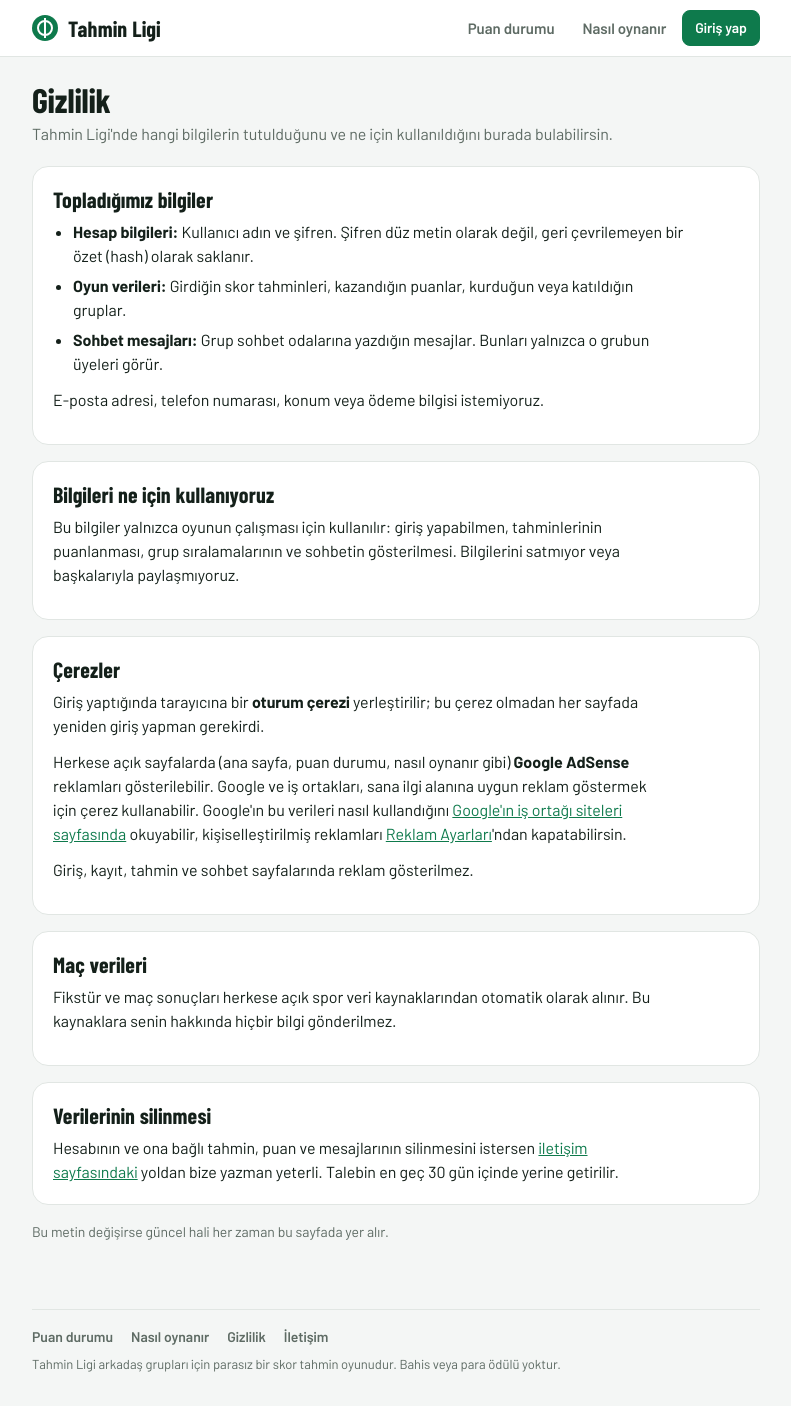
After one commit to elcuman/toto14, a Flask app: page /gizlilik in a window 1280 px wide. The commit adds this page. Shown: the whole page, without its empty margins (244-1035 px from the left). Run offline with Flask 3, Linux system fonts and the light colour scheme.

Commit message:
Herkese açık sayfalar: tanıtım ana sayfası, nasıl oynanır, gizlilik, iletişim, robots/sitemap
Puan durumu girişsiz açıldı; AdSense yalnızca içerik sayfalarında yükleniyor.

Co-Authored-By: Claude Opus 5.5 <noreply@anthropic.com>
Claude-Session: https://claude.ai/code/session_01Mw4Y2GanMVYCANHuGDK6Ru

```diff
--- a/app.py
+++ b/app.py
@@ -1875,9 +1875,61 @@ def ads_txt():
 
 @app.route("/")
 def index():
+    """Girişli kullanıcı panele gider; girişsiz ziyaretçi herkese açık tanıtım sayfasını görür."""
     if current_user.is_authenticated:
         return redirect(url_for("dashboard"))
-    return redirect(url_for("giris"))
+    try:
+        ozet = lig_puan_tablosu_hesapla(SUPER_LIG_ID)[:6]
+    except Exception:
+        db.session.rollback()
+        ozet = []
+    now = utc_now_naive()
+    yaklasan = Mac.query.filter(
+        Mac.lig_id.in_(gosterilecek_lig_id_listesi()), Mac.baslangic.isnot(None), Mac.baslangic > now,
+        ~Mac.durum.in_(["bitti", "iptal", "ertelendi"]),
+    ).order_by(Mac.baslangic.asc()).limit(5).all()
+    return render_template("anasayfa.html", ozet=ozet, yaklasan=yaklasan)
+
+
+# ------------------------------------------------------------
+# HERKESE AÇIK BİLGİ SAYFALARI
+# ------------------------------------------------------------
+ILETISIM_EPOSTA = os.getenv("ILETISIM_EPOSTA", "").strip()
+
+
+@app.route("/nasil-oynanir")
+def nasil_oynanir():
+    return render_template("nasil_oynanir.html")
+
+
+@app.route("/gizlilik")
+def gizlilik():
+    return render_template("gizlilik.html", iletisim_eposta=ILETISIM_EPOSTA)
+
+
+@app.route("/iletisim")
+def iletisim():
+    return render_template("iletisim.html", iletisim_eposta=ILETISIM_EPOSTA)
+
+
+@app.route("/robots.txt")
+def robots_txt():
+    satirlar = [
+        "User-agent: *",
+        "Allow: /$", "Allow: /puan-durumu", "Allow: /nasil-oynanir", "Allow: /gizlilik", "Allow: /iletisim",
+        "Disallow: /admin", "Disallow: /cron", "Disallow: /grup", "Disallow: /sohbet", "Disallow: /api",
+        "", f"Sitemap: {request.url_root.rstrip('/')}/sitemap.xml",
+    ]
+    return Response("\n".join(satirlar) + "\n", mimetype="text/plain")
+
+
+@app.route("/sitemap.xml")
+def sitemap_xml():
+    kok = request.url_root.rstrip("/")
+    sayfalar = ["/", "/puan-durumu", "/nasil-oynanir", "/gizlilik", "/iletisim"]
+    govde = "".join(f"<url><loc>{kok}{s}</loc></url>" for s in sayfalar)
+    xml = f'<?xml version="1.0" encoding="UTF-8"?><urlset xmlns="http://www.sitemaps.org/schemas/sitemap/0.9">{govde}</urlset>'
+    return Response(xml, mimetype="application/xml")
 
 
 @app.route("/kayit", methods=["GET", "POST"])
@@ -3314,8 +3366,8 @@ def _espn_turkiye_grubu():
 
 
 @app.route("/puan-durumu")
-@login_required
 def puan_durumu():
+    """Herkese açık: girişsiz ziyaretçiler de liglerin puan tablosunu görebilir."""
     sekmeler = []
     for kod, bilgi in LEAGUES.items():
         if bilgi["id"] not in gosterilecek_lig_id_listesi():
--- a/templates/base.html
+++ b/templates/base.html
@@ -10,8 +10,11 @@
 <link rel="preconnect" href="https://fonts.gstatic.com" crossorigin>
 <link href="https://fonts.googleapis.com/css2?family=Barlow+Condensed:wght@500;600;700&family=Barlow:wght@400;500;600;700&display=swap" rel="stylesheet">
 
-<!-- Google AdSense (Auto Ads) -->
+<!-- Google AdSense (Auto Ads): giriş/kayıt, sohbet ve admin sayfalarında YÜKLENMEZ (içeriksiz ve kullanıcı içerikli sayfalar) -->
+{% set _ep = request.endpoint or "" %}
+{% if not (_ep in ('giris', 'kayit', 'cikis', 'sohbetler', 'grup_sohbet', 'tahmin') or _ep.startswith('admin') or _ep == 'static') %}
 <script async src="https://pagead2.googlesyndication.com/pagead/js/adsbygoogle.js?client=ca-pub-3716423648799781" crossorigin="anonymous"></script>
+{% endif %}
 
 <style>
 /* ============================================================
@@ -129,6 +132,18 @@ p{margin:0 0 .75em}
 .ust-rozet{display:inline-block; min-width:20px; height:20px; padding:0 6px; margin-left:2px; border-radius:999px; background:var(--kirmizi); color:#fff; font:700 13px/20px var(--baslik); text-align:center}
 .tab-ikon{position:relative; display:inline-flex}
 .tab-rozet{position:absolute; top:-6px; left:14px; min-width:18px; height:18px; padding:0 5px; border-radius:999px; background:var(--kirmizi); color:#fff; font:700 12px/18px var(--baslik); text-align:center; box-shadow:0 0 0 2px #fff}
+
+/* ---------- Girişsiz üst menü ve alt bilgi ---------- */
+.ustmenu-acik{display:flex; align-items:center; gap:4px}
+.ustmenu-acik a:not(.btn){color:var(--gri); text-decoration:none; font-weight:600; font-size:15px; padding:8px 12px; border-radius:var(--r-kucuk)}
+.ustmenu-acik a:not(.btn):hover{color:var(--murekkep); background:var(--zemin)}
+.ustmenu-acik a[aria-current="page"]{color:var(--cim); background:var(--cim-acik)}
+@media (max-width:640px){ .gizle-mobil{display:none} }
+.altbilgi{max-width:760px; margin:0 auto; padding:8px 16px 32px; color:var(--gri); font-size:14px}
+.altbilgi nav{display:flex; flex-wrap:wrap; gap:6px 18px; padding-top:16px; border-top:1px solid var(--cizgi); margin-bottom:8px}
+.altbilgi a{color:var(--gri); font-weight:600; text-decoration:none}
+.altbilgi a:hover{color:var(--cim)}
+.altbilgi p{margin:0; font-size:13px}
 /* ---------- Sayfa ---------- */
 .sayfa{max-width:760px; margin:0 auto; padding:24px 16px 48px}
 .sayfa-bas{display:flex; align-items:flex-end; justify-content:space-between; gap:16px; flex-wrap:wrap; margin-bottom:20px}
@@ -296,7 +311,7 @@ tr:last-child td{border-bottom:0}
 
 <header class="appbar">
   <div class="appbar-ic">
-    <a class="marka" href="{{ url_for('dashboard') if current_user.is_authenticated else url_for('giris') }}">
+    <a class="marka" href="{{ url_for('dashboard') if current_user.is_authenticated else url_for('index') }}">
       <span class="marka-isaret" aria-hidden="true"></span>Tahmin Ligi
     </a>
     {% if current_user.is_authenticated %}
@@ -308,6 +323,12 @@ tr:last-child td{border-bottom:0}
       <a href="{{ url_for('sohbetler') }}" {% if sohbette %}aria-current="page"{% endif %}>Sohbet{% if toplam_okunmamis %} <span class="ust-rozet">{{ toplam_okunmamis }}</span>{% endif %}</a>
       {% if current_user.admin %}<a href="{{ url_for('admin') }}" {% if ep.startswith('admin') %}aria-current="page"{% endif %}>Admin</a>{% endif %}
       <a href="{{ url_for('cikis') }}">Çıkış</a>
+    </nav>
+    {% else %}
+    <nav class="ustmenu-acik" aria-label="Ana menü">
+      <a class="gizle-mobil" href="{{ url_for('puan_durumu') }}" {% if ep == 'puan_durumu' %}aria-current="page"{% endif %}>Puan durumu</a>
+      <a class="gizle-mobil" href="{{ url_for('nasil_oynanir') }}" {% if ep == 'nasil_oynanir' %}aria-current="page"{% endif %}>Nasıl oynanır</a>
+      {% if ep != 'giris' %}<a class="btn btn-kucuk" href="{{ url_for('giris') }}">Giriş yap</a>{% endif %}
     </nav>
     {% endif %}
   </div>
@@ -322,6 +343,16 @@ tr:last-child td{border-bottom:0}
 
   {% block content %}{% endblock %}
 </main>
+
+<footer class="altbilgi">
+  <nav aria-label="Site bağlantıları">
+    <a href="{{ url_for('puan_durumu') }}">Puan durumu</a>
+    <a href="{{ url_for('nasil_oynanir') }}">Nasıl oynanır</a>
+    <a href="{{ url_for('gizlilik') }}">Gizlilik</a>
+    <a href="{{ url_for('iletisim') }}">İletişim</a>
+  </nav>
+  <p>Tahmin Ligi arkadaş grupları için parasız bir skor tahmin oyunudur. Bahis veya para ödülü yoktur.</p>
+</footer>
 
 {% if current_user.is_authenticated %}
 <nav class="tabbar" aria-label="Alt menü">
--- /dev/null
+++ b/templates/gizlilik.html
@@ -0,0 +1,59 @@
+{% extends "base.html" %}
+
+{% block title %}Gizlilik · Tahmin Ligi{% endblock %}
+{% block head %}
+<meta name="description" content="Tahmin Ligi gizlilik politikası: hangi verileri topladığımız, çerezler, reklamlar ve verilerinin silinmesi.">
+{% endblock %}
+
+{% block content %}
+<div class="sayfa-bas">
+  <div>
+    <h1>Gizlilik</h1>
+    <p class="alt">Tahmin Ligi'nde hangi bilgilerin tutulduğunu ve ne için kullanıldığını burada bulabilirsin.</p>
+  </div>
+</div>
+
+<article class="metin">
+
+<section class="panel">
+  <h2>Topladığımız bilgiler</h2>
+  <ul>
+    <li><strong>Hesap bilgileri:</strong> Kullanıcı adın ve şifren. Şifren düz metin olarak değil, geri çevrilemeyen bir özet (hash) olarak saklanır.</li>
+    <li><strong>Oyun verileri:</strong> Girdiğin skor tahminleri, kazandığın puanlar, kurduğun veya katıldığın gruplar.</li>
+    <li><strong>Sohbet mesajları:</strong> Grup sohbet odalarına yazdığın mesajlar. Bunları yalnızca o grubun üyeleri görür.</li>
+  </ul>
+  <p>E-posta adresi, telefon numarası, konum veya ödeme bilgisi istemiyoruz.</p>
+</section>
+
+<section class="panel">
+  <h2>Bilgileri ne için kullanıyoruz</h2>
+  <p>Bu bilgiler yalnızca oyunun çalışması için kullanılır: giriş yapabilmen, tahminlerinin puanlanması, grup sıralamalarının ve sohbetin gösterilmesi. Bilgilerini satmıyor veya başkalarıyla paylaşmıyoruz.</p>
+</section>
+
+<section class="panel">
+  <h2>Çerezler</h2>
+  <p>Giriş yaptığında tarayıcına bir <strong>oturum çerezi</strong> yerleştirilir; bu çerez olmadan her sayfada yeniden giriş yapman gerekirdi.</p>
+  <p>Herkese açık sayfalarda (ana sayfa, puan durumu, nasıl oynanır gibi) <strong>Google AdSense</strong> reklamları gösterilebilir. Google ve iş ortakları, sana ilgi alanına uygun reklam göstermek için çerez kullanabilir. Google'ın bu verileri nasıl kullandığını <a href="https://policies.google.com/technologies/partner-sites" rel="noopener" target="_blank">Google'ın iş ortağı siteleri sayfasında</a> okuyabilir, kişiselleştirilmiş reklamları <a href="https://adssettings.google.com" rel="noopener" target="_blank">Reklam Ayarları</a>'ndan kapatabilirsin.</p>
+  <p>Giriş, kayıt, tahmin ve sohbet sayfalarında reklam gösterilmez.</p>
+</section>
+
+<section class="panel">
+  <h2>Maç verileri</h2>
+  <p>Fikstür ve maç sonuçları herkese açık spor veri kaynaklarından otomatik olarak alınır. Bu kaynaklara senin hakkında hiçbir bilgi gönderilmez.</p>
+</section>
+
+<section class="panel">
+  <h2>Verilerinin silinmesi</h2>
+  <p style="margin:0">Hesabının ve ona bağlı tahmin, puan ve mesajlarının silinmesini istersen <a href="{{ url_for('iletisim') }}">iletişim sayfasındaki</a> yoldan bize yazman yeterli. Talebin en geç 30 gün içinde yerine getirilir.</p>
+</section>
+
+<p class="sessiz kucuk">Bu metin değişirse güncel hali her zaman bu sayfada yer alır.</p>
+
+</article>
+
+<style>
+.metin p, .metin li{max-width:68ch}
+.metin ul{padding-left:20px; margin:0 0 .75em}
+.metin li{margin-bottom:6px}
+</style>
+{% endblock %}
```
Also changed, not shown: templates/anasayfa.html (added, +95 -0 lines), templates/iletisim.html (added, +51 -0 lines), templates/nasil_oynanir.html (added, +85 -0 lines).
